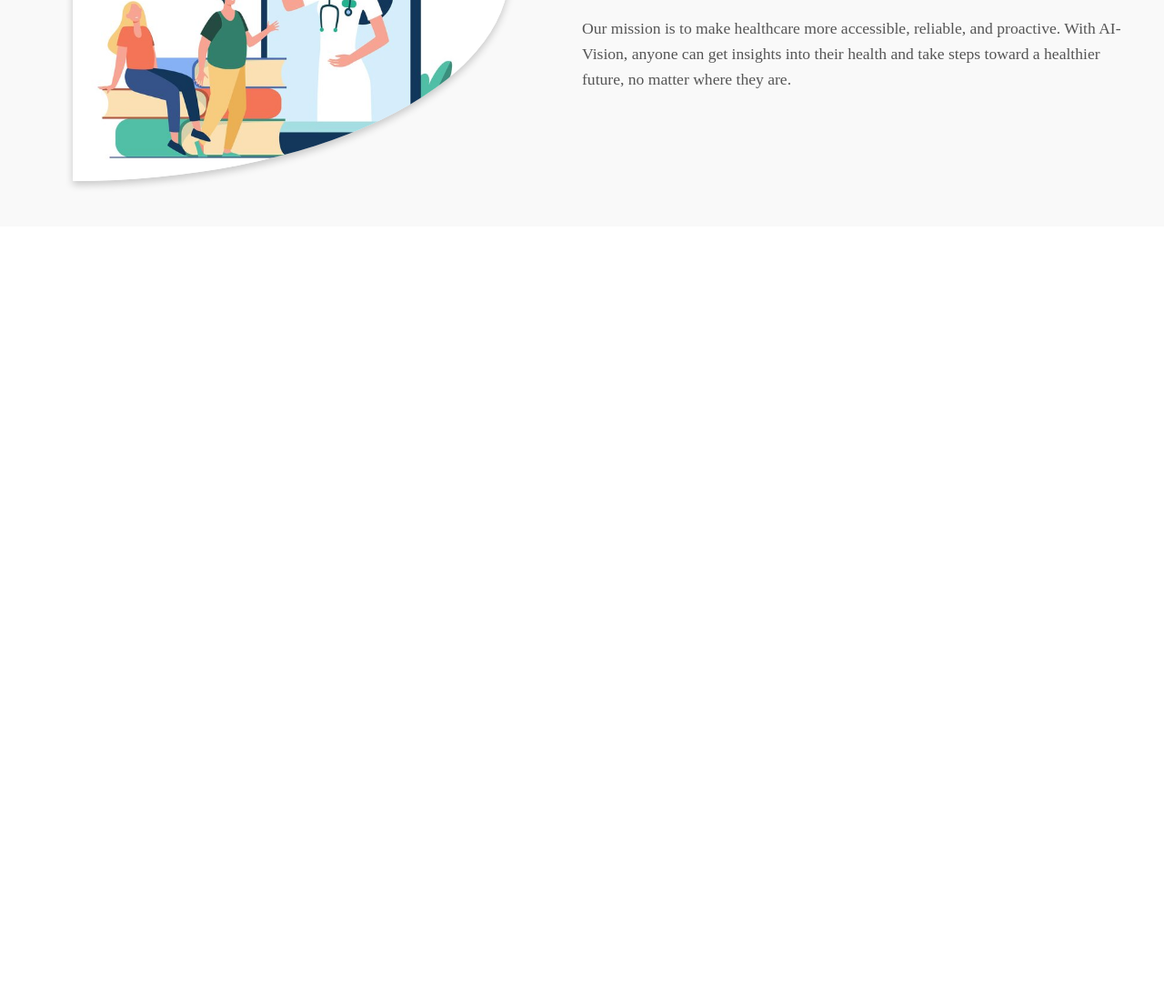
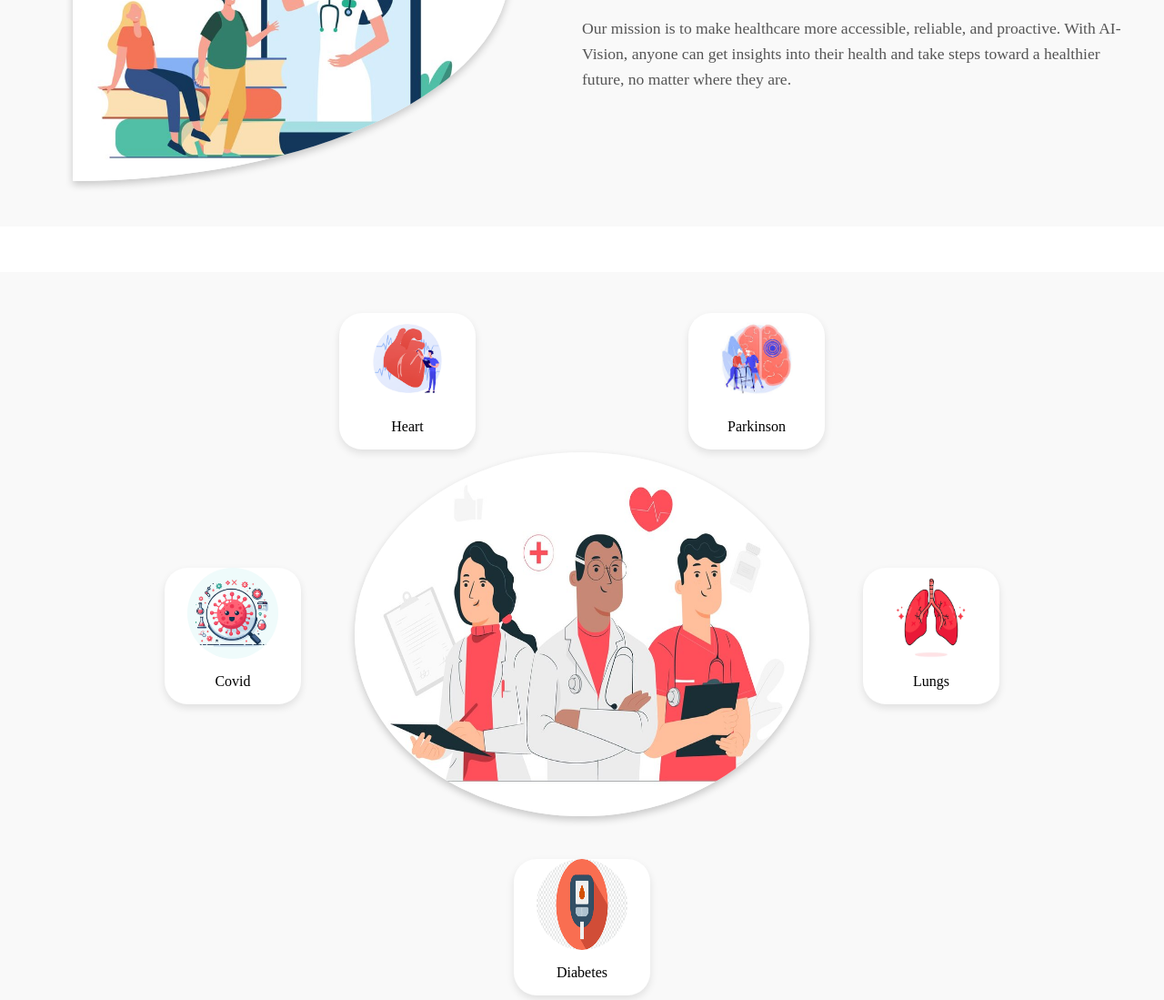
Before and after one commit to ArchitAgrawal25/AI-Vision, a plain HTML site: page Frontend/index.html in a window 1280 px wide. Shown: the part 1131-2230 px from the top of the page at 91% size. Before the commit the page ends 1380 px from the top, so only its background shows below. Drawn offline with Linux system fonts and the light colour scheme.

Commit message:
Update index.html and css styling for services section

```diff
--- a/Frontend/css.css
+++ b/Frontend/css.css
@@ -220,3 +220,81 @@ body {
         max-width: 100%;
     }
 }
+
+/* ------------------------About styling------------------------------- */
+
+/* ------------------------Services styling------------------------------- */
+/* Services Section */
+.services {
+    position: relative;
+    display: flex;
+    align-items: center;
+    justify-content: center;
+    width: 100%;
+    height: 100vh;
+    background-color: #f9f9f9;
+    margin-top: 50px;
+}
+
+.center-image {
+    position: relative;
+    z-index: 2;
+}
+
+.center-image img {
+    width: 500px;
+    height: 400px;
+    border-radius: 50%;
+    box-shadow: 0 4px 8px rgba(0, 0, 0, 0.2);
+}
+
+.circular-options {
+    position: absolute;
+    display: flex;
+    justify-content: center;
+    align-items: center;
+    width: 100%;
+    height: 100%;
+}
+
+.option {
+    position: absolute;
+    width: 150px;
+    height: 150px;
+    border-radius: 25px;
+    background-color: #fff;
+    display: flex;
+    flex-direction: column;
+    align-items: center;
+    justify-content: center;
+    box-shadow: 0 4px 8px rgba(0, 0, 0, 0.1);
+}
+
+.option img {
+    width: 100px;
+    height: 100px;
+    border-radius: 50%;
+    /* margin-bottom: 10px; */
+}
+
+/* Positioning the options in a circular layout */
+.option1 { top: 15%; left: 35%; transform: translate(-50%, -50%); }
+.option5 { top: 15%; left: 65%; transform: translate(-50%, -50%); }
+.option2 { top: 50%; left: 20%; transform: translate(-50%, -50%); }
+.option3 { top: 90%; left: 50%; transform: translate(-50%, -50%); }
+.option4 { top: 50%; left: 80%; transform: translate(-50%, -50%); }
+
+/* Responsive design adjustments */
+@media (max-width: 768px) {
+    .services {
+        flex-direction: column;
+    }
+    .option {
+        width: 80px;
+        height: 80px;
+    }
+    .option img {
+        width: 40px;
+        height: 40px;
+    }
+}
--- a/Frontend/index.html
+++ b/Frontend/index.html
@@ -40,6 +40,34 @@
         </div>
     </section>
 
+    <section class="services" id="services">
+        <div class="center-image">
+            <img src="Images/img5.jpg" alt="Main AI Model">
+        </div>
+        <div class="circular-options">
+            <div class="option option1">
+                <img src="Images/heart.avif" alt="Model Option 1">
+                <p>Heart</p>
+            </div>
+            <div class="option option2">
+                <img src="Images/covid.avif" alt="Model Option 2">
+                <p>Covid</p>
+            </div>
+            <div class="option option3">
+                <img src="Images/diabetes.png" alt="Model Option 3">
+                <p>Diabetes</p>
+            </div>
+            <div class="option option4">
+                <img src="Images/lung.avif" alt="Model Option 4">
+                <p>Lungs</p>
+            </div>
+            <div class="option option5">
+                <img src="Images/parkinson.jpeg" alt="Model Option 5">
+                <p>Parkinson</p>
+            </div>
+        </div>
+    </section>
+
     <script>
         window.addEventListener("scroll", function () {
             const navbar = document.querySelector(".navbar");
```
Also changed, not shown: Frontend/Images/covid.avif (added), Frontend/Images/diabetes.png (added), Frontend/Images/heart.avif (added), Frontend/Images/img5.jpg (added), Frontend/Images/lung.avif (added), Frontend/Images/parkinson.jpeg (added).
